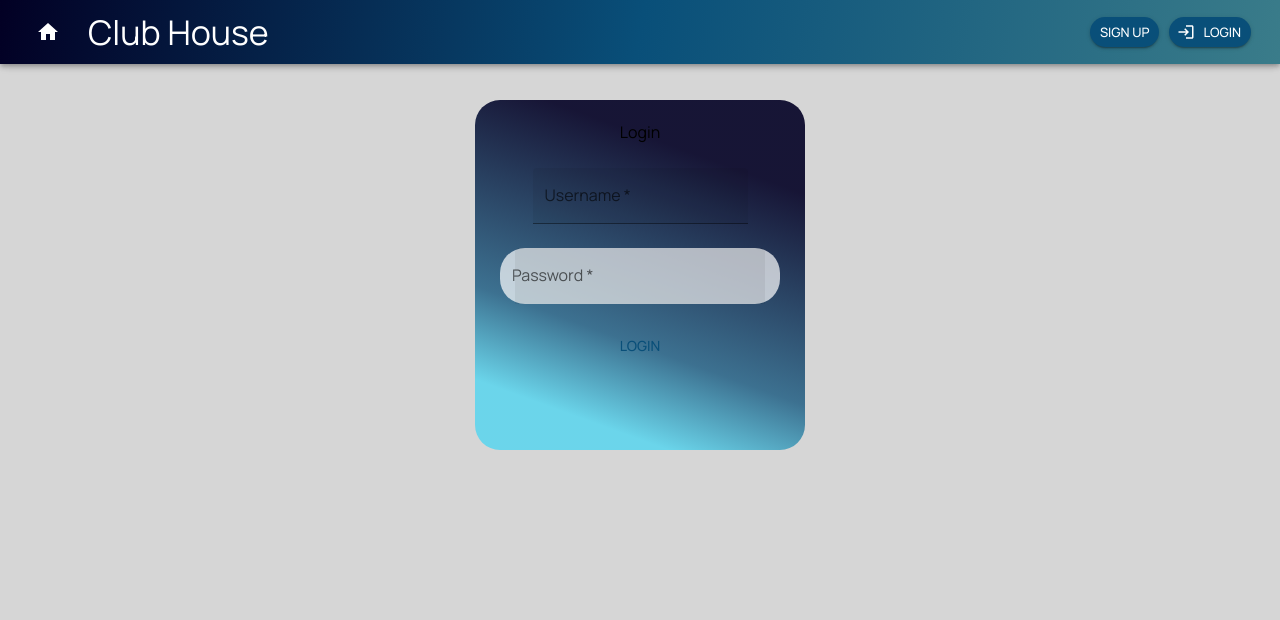
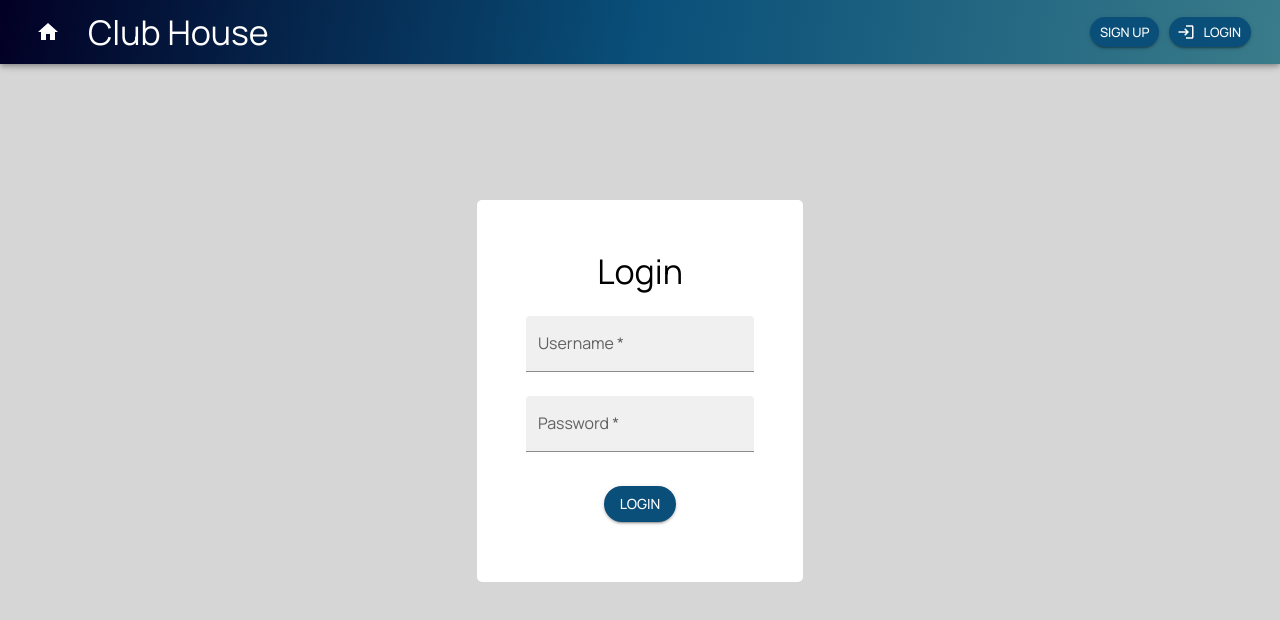
Before and after one commit to SidSaythongphet/phase-3-project-clubhouse-app, a React (Create React App) app: page /login in a window 1280 px wide. Shown: the top 620 px of the page. Built offline with nearby package versions, Linux system fonts and the light colour scheme; no server answers.

Commit message:
syle sign up and log in components

```diff
--- a/src/App.jsx
+++ b/src/App.jsx
@@ -62,16 +62,11 @@ const App = () => {
           loginUser(user)
         })
       }
-    }, [loggedIn])
-
-  useEffect(() =>{
-    fetch(`/users/${currentUser.id}/clubs`)
-      .then(resp => resp.json())
-      .then(clubData => setUsersClubs(clubData))
-  }, [loggedIn, currentUser.id])
+    }, [loggedIn, currentUser])
 
     const loginUser = (user) => {
       setCurrentUser(user)
+      setUsersClubs(user.clubs)
       setLoggedIn(true)
       localStorage.setItem('user_id', user.id)
     }
@@ -89,10 +84,16 @@ const App = () => {
 
     const handleAddClub = (newClub) => {
       setAllClubs([...allClubs, newClub])
+      setUsersClubs([...usersClubs, newClub])
     }
 
     const handleJoinClub = (newClub) => {
       setUsersClubs([...usersClubs, newClub])
+    }
+
+    const handleQuitClub = (removedClub) => {
+      const updatedUsersClubs = usersClubs.filter(club => club.id !== removedClub.club_id)
+      setUsersClubs(updatedUsersClubs)
     }
 
   return (
@@ -106,7 +107,7 @@ const App = () => {
           <Route path="/login" element={ <Login loginUser={ loginUser } users={ users } currentUser={ currentUser }/> } />
           <Route path="/createclub" element={ <CreateClub currentUser={ currentUser } onAddClub={ handleAddClub } /> } />
           <Route path="/clublist" element={ <ClubList clubs={ allClubs } /> } />
-          <Route path="/club/:club_title" element={ <ClubPage onJoinClub={ handleJoinClub } currentUser={ currentUser } /> } />
+          <Route path="/club/:club_title" element={ <ClubPage onJoinClub={ handleJoinClub } onQuitClub={ handleQuitClub } currentUser={ currentUser } /> } />
           <Route path="/club/events" element={ <EventList /> } />
         </Routes>
       </Router>
--- a/src/components/event_components/CreateEvent.jsx
+++ b/src/components/event_components/CreateEvent.jsx
@@ -8,11 +8,11 @@ import StyledButton from '../../styled_components/StyledButton';
 import SettingsIcon from '@mui/icons-material/Settings';
 
 
-const CreateEvent = ({ club_id, onAddEvent }) => {
+const CreateEvent = ({ onAddEvent }) => {
     const [open, setOpen] = useState(false);
     const [formData, setFormData] = useState({
         event_title: '',
-        club_id: club_id,
+        club_id: localStorage.club_id,
         event_date: ''
     })
 
@@ -66,7 +66,6 @@ const CreateEvent = ({ club_id, onAddEvent }) => {
                     />
                     <TextField
                         required
-                        label="Date"
                         type="date"
                         name="event_date"
                         value={ formData.event_date }
--- a/src/components/event_components/EventList.jsx
+++ b/src/components/event_components/EventList.jsx
@@ -4,7 +4,7 @@ import CreateEvent from './CreateEvent'
 import EventItem from './EventItem'
 
 
-const EventList = ({ events, club_id, onAddEvent }) => {
+const EventList = ({ events, onAddEvent }) => {
   const sorted_events = [...events].sort((a,b) => new Date(a.event_date) - new Date(b.event_date)).reverse()
   const renderEvents = sorted_events.map(event => {
     return (
@@ -27,7 +27,7 @@ const EventList = ({ events, club_id, onAddEvent }) => {
       <Box sx={{ width: '100%', bgcolor: 'background.paper', borderRadius:'5px' }} style={{paddingBottom: '20px', marginBottom: '50px'}}>
         <Container>
           <Typography>EventList</Typography>
-          <CreateEvent club_id={ club_id } onAddEvent={ onAddEvent }/>
+          <CreateEvent onAddEvent={ onAddEvent }/>
           { renderEvents }
         </Container>
       </Box>
--- a/src/components/session_components/Login.jsx
+++ b/src/components/session_components/Login.jsx
@@ -4,7 +4,8 @@ import { Button } from '@mui/material';
 import Stack from '@mui/material/Stack';
 import Typography from '@mui/material/Typography';
 import { useNavigate } from 'react-router-dom';
-import { Grid, Box } from '@mui/material';
+import { Box, Container, Grid } from '@mui/material';
+import StyledButton from '../../styled_components/StyledButton';
 
 
 const Login = ({ loginUser, users }) => {
@@ -33,29 +34,25 @@ const Login = ({ loginUser, users }) => {
     }
 
     return (
-        <Grid container justifyContent='center'>
+        <Grid container justifyContent="center">
+            <Grid item xs={4} style={{ margin: '50px', padding: '50px'}}>
                 <Box
                     component="form"
                     noValidate
                     autoComplete="off"
-                elevation={3}
-                style={{
-                height: '320px',
-                minWidth: '320px',
-                maxWidth: '500px',
-                padding: '20px 5px 10px',
-                borderRadius: '25px',
-                background: 'linear-gradient(200deg, rgba(2,0,36,.9) 20%, rgba(9,79,121,0.75)65%, rgba(0,212,255,.5) 85%)'
+                    sx={{
+                        width: '100%',
+                        bgcolor: 'background.paper',
+                        borderRadius:'5px',
+                        padding: '50px 0'
                     }}
-                textAlign='center'
                 >
-                <Stack
-                    direction="column"
-                    justifyContent="space-between"
-                    alignItems="center"
-                    spacing={3}
-                >
-                    <Typography>Login</Typography>
+                    <Container>
+                        <Grid container spacing={3} justifyContent="center">
+                            <Grid item xs={12}>
+                                <Typography variant="h4" align='center'>Login</Typography>
+                            </Grid>
+                            <Grid item xs={10}>
                                 <TextField
                                     required
                                     id="outlined-username-required"
@@ -63,9 +60,12 @@ const Login = ({ loginUser, users }) => {
                                     name="username"
                                     value={ formData.username }
                                     variant='filled'
+                                    fullWidth
                                     color='primary'
                                     onChange={ handleChange }
                                 />
+                            </Grid>
+                            <Grid item xs={10}>
                                 <TextField
                                     required
                                     id="outlined-password-input"
@@ -74,17 +74,17 @@ const Login = ({ loginUser, users }) => {
                                     name="password"
                                     value={ formData.password }
                                     variant="filled"
-                        InputProps={{
-                            disableUnderline: true,
-                        }}
+                                    fullWidth
                                     onChange={ handleChange }
-                        style={{ color: '#fefefe', backgroundColor: 'rgba(255, 255, 255, 0.70)', fontWeight: 'bold', padding: '0 15px', minInlineSize: '250px', borderRadius: '25px' }}
                                 />
-                    <Button onClick={ handleClick } >
-                        Login
-                    </Button>
-                </Stack>
+                            </Grid>
+                            <Grid item xs={12} align='center'>
+                                <StyledButton text="Login" onClick={ handleClick }/>
+                            </Grid>
+                        </Grid>
+                    </Container>
                 </Box>
+            </Grid>
         </Grid>
     )
 }
--- a/src/components/session_components/SignUp.jsx
+++ b/src/components/session_components/SignUp.jsx
@@ -1,10 +1,10 @@
 import React, { useState } from 'react';
-import Paper from '@mui/material/Paper';
 import TextField from '@mui/material/TextField';
-import { Button } from '@mui/material';
+import { Box, Container, Grid } from '@mui/material';
 import Stack from '@mui/material/Stack';
 import Typography from '@mui/material/Typography';
 import { useNavigate } from 'react-router-dom';
+import StyledButton from '../../styled_components/StyledButton';
 
 const SignUp = ({ users, loginUser, onAddUser }) => {
     const navigate = useNavigate()
@@ -47,14 +47,26 @@ const SignUp = ({ users, loginUser, onAddUser }) => {
   }
 
     return (
-        <Paper
+        <Grid container justifyContent="center">
+            <Grid item xs={4} style={{ margin: '50px', padding: '50px'}}>
+                <Box
                     component="form"
                     noValidate
                     autoComplete="off"
+                    sx={{
+                        width: '100%',
+                        bgcolor: 'background.paper',
+                        borderRadius:'5px',
+                        padding: '50px 0'
+                    }}
                 >
-            <Stack>
-                <Typography>Create Account</Typography>
-                <Stack direction='row'>
+                    <Container>
+                        <Grid container spacing={3} justifyContent="center">
+                            <Grid item xs={12}>
+                                <Typography variant="h4" align='center'>Create Account</Typography>
+                            </Grid>
+                            <Grid item>
+                                <Stack spacing={3} justifyContent="center" direction='row' >
                                     <TextField
                                         required
                                         id="outlined-first-name-required"
@@ -74,6 +86,8 @@ const SignUp = ({ users, loginUser, onAddUser }) => {
                                         onChange={ handleChange }
                                     />
                                 </Stack>
+                            </Grid>
+                            <Grid item xs={12}>
                                 <TextField
                                     required
                                     id="outlined-username-required"
@@ -81,8 +95,11 @@ const SignUp = ({ users, loginUser, onAddUser }) => {
                                     name="username"
                                     value={ formData.username }
                                     variant='filled'
+                                    fullWidth
                                     onChange={ handleChange }
                                 />
+                            </Grid>
+                            <Grid item xs={12}>
                                 <TextField
                                     required
                                     id="outlined-password-input"
@@ -91,13 +108,18 @@ const SignUp = ({ users, loginUser, onAddUser }) => {
                                     name="password"
                                     value={ formData.password }
                                     variant='filled'
+                                    fullWidth
                                     onChange={ handleChange }
                                 />
-                <Button onClick={ handleClick }>
-                    Create Account
-                </Button>
-            </Stack>
-        </Paper>
+                            </Grid>
+                            <Grid item xs={12} align='center'>
+                                <StyledButton text="Create Account" onClick={ handleClick }/>
+                            </Grid>
+                        </Grid>
+                    </Container>
+                </Box>
+            </Grid>
+        </Grid>
     )
 }
 
```
Lines whose indentation alone changed are shown as unchanged.
